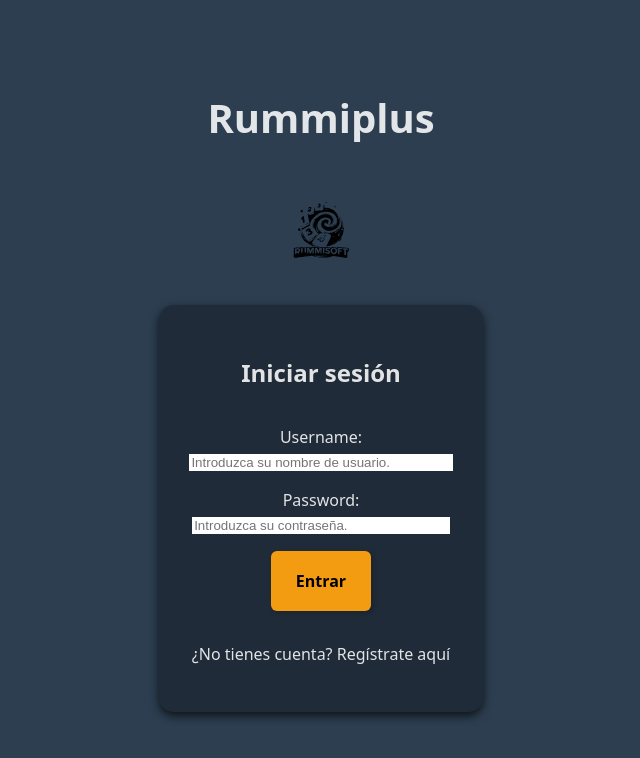
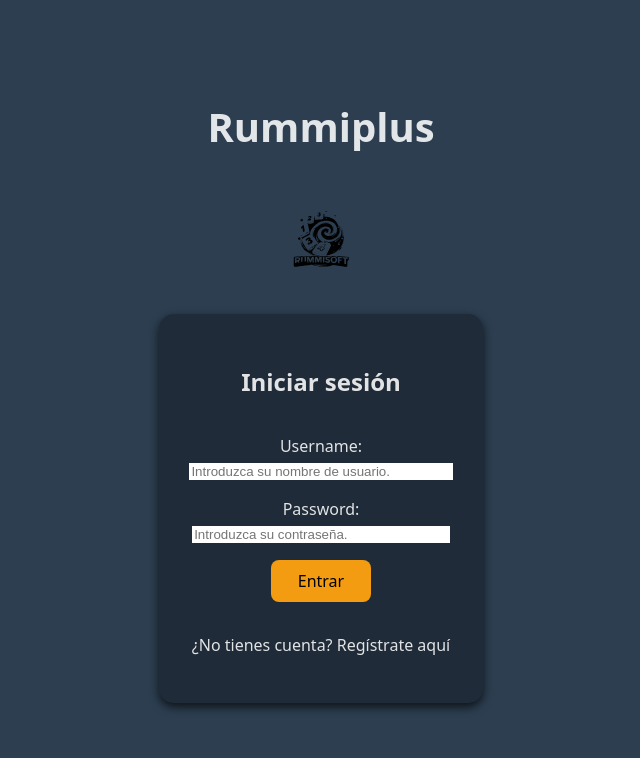
Before and after one commit to UNIZAR-30226-2026-14/frontend-web, a React (Vite) app: page / in a window 1280 px wide. Shown: the top 758 px of the page, without its empty margins (319-959 px from the left). Built offline with nearby package versions, Linux system fonts and the light colour scheme.

Commit message:
ajuste menor

```diff
--- a/src/components/Game/Board.css
+++ b/src/components/Game/Board.css
@@ -87,31 +87,3 @@
   margin-left: 90vw;
   position: absolute;
 }
-
-button {
-  width: 50px;
-  height: 60px;
-  background-color: #fdfcf0;
-  border-radius: 6px;
-  cursor: pointer;
-  font-weight: bold;
-  box-shadow: 2px 2px 5px rgba(0, 0, 0, 0.2);
-  transition: all 0.2s ease;
-  display: flex;
-  justify-content: center;
-  align-items: center;
-  color: black;
-  user-select: none;
-}
-
-/* Efecto hover para que se note que son botones */
-button:hover {
-  background-color: #ffffff;
-  transform: scale(1.05);
-  border-color: #e67e22;
-}
-
-button:active {
-  transform: scale(0.95);
-  box-shadow: 1px 1px 2px rgba(0, 0, 0, 0.2);
-}
```
